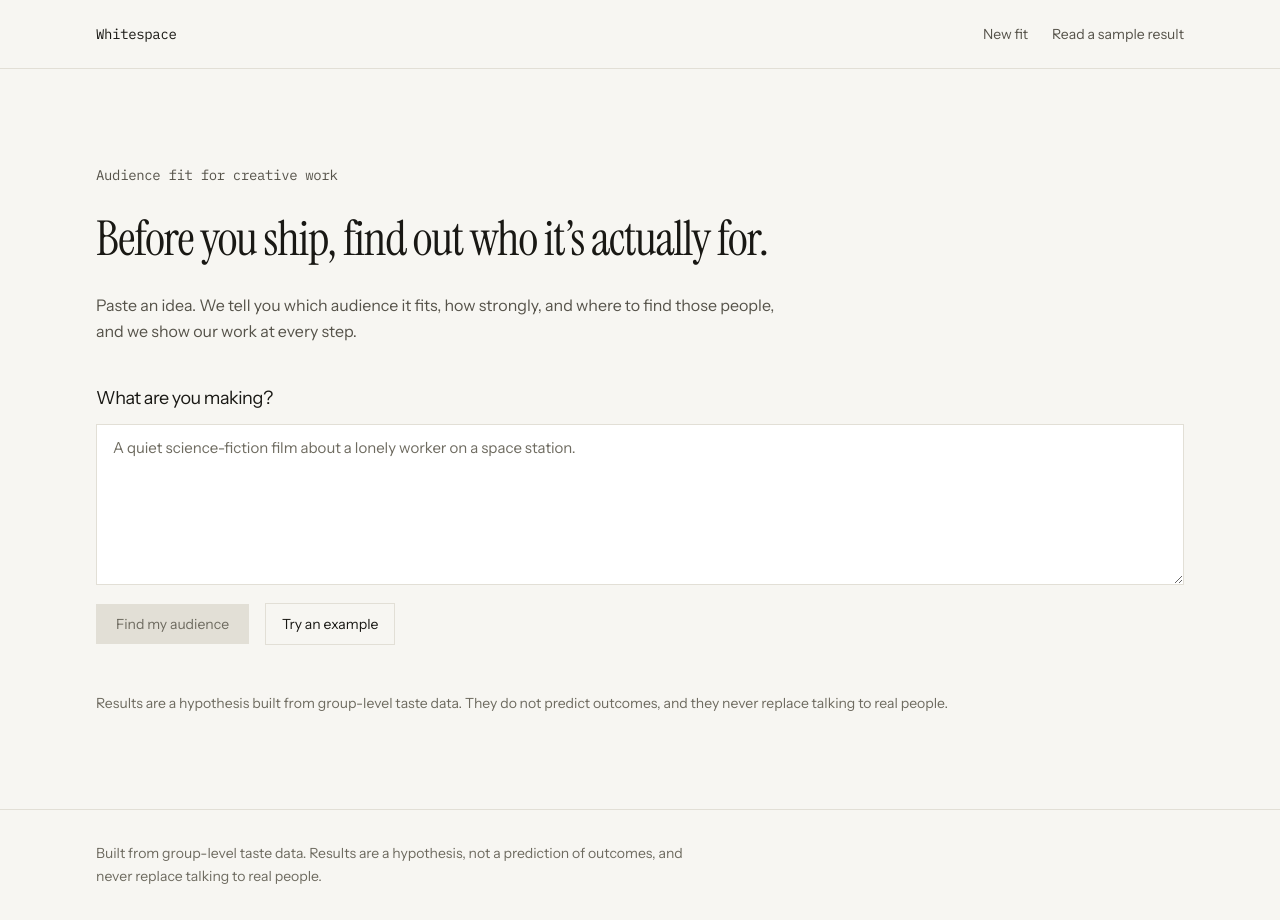
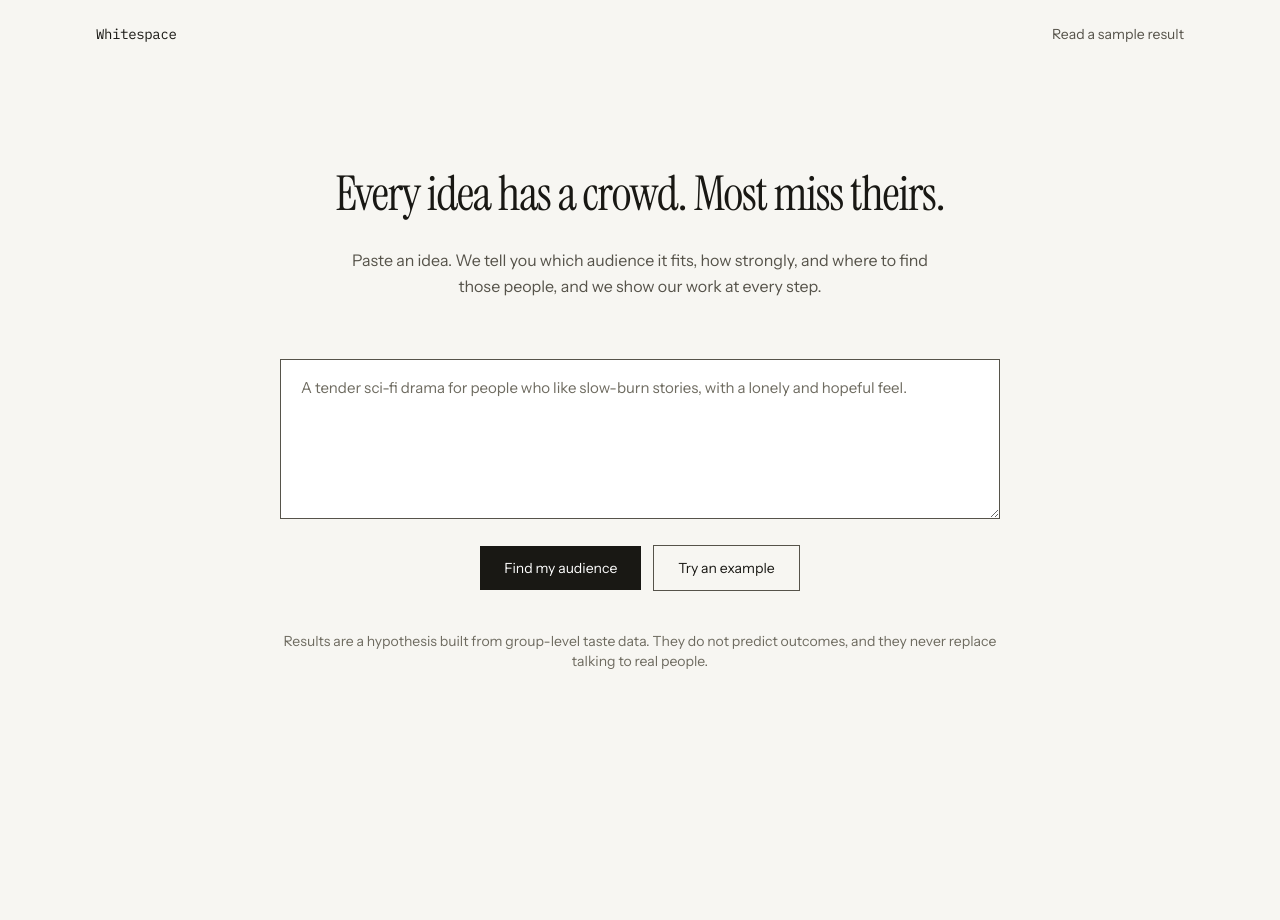
Before and after one commit to DammyCodes-all/whitespace, a Next.js app: page / in a window 1280 px wide. After the commit the page ends 800 px from the top, so only its background shows below. Built offline with nearby package versions, Linux system fonts and the light colour scheme.

Commit message:
chore: update homepage layout, refine input hierarchy, and enhance site header navigation

```diff
--- a/src/app/layout.tsx
+++ b/src/app/layout.tsx
@@ -5,7 +5,6 @@ import {
   Instrument_Serif,
 } from "next/font/google";
 import type { ReactNode } from "react";
-import { SiteFooter } from "@/components/site-footer";
 import { SiteHeader } from "@/components/site-header";
 import "./globals.css";
 
@@ -49,7 +48,6 @@ export default function RootLayout({
       <body className="flex min-h-full flex-col font-sans text-ink antialiased">
         <SiteHeader />
         {children}
-        <SiteFooter />
       </body>
     </html>
   );
--- a/src/app/page.tsx
+++ b/src/app/page.tsx
@@ -5,16 +5,13 @@ export default function Home() {
   const hypothesis = mockAudiences.find((a) => a.kind === "hypothesis");
   return (
     <main className="flex flex-1 flex-col">
-      <div className="mx-auto w-full max-w-6xl flex-1 px-6 py-24 sm:px-8">
-        <p className="font-mono text-sm tracking-tight text-ink-2">
-          Audience fit for creative work
-        </p>
-
-        <h1 className="mt-6 font-serif text-4xl leading-tight tracking-tight text-balance sm:text-5xl">
-          Before you ship, find out who it&rsquo;s actually for.
+      <div className="flex w-full flex-1 flex-col px-6 pb-12 pt-24 sm:px-8">
+        <div className="mx-auto flex w-full max-w-[720px] flex-col">
+          <h1 className="text-center font-serif text-4xl leading-tight tracking-tight text-balance sm:text-5xl">
+            Every idea has a crowd. Most miss theirs.
           </h1>
 
-        <p className="mt-6 max-w-prose text-body text-ink-2">
+          <p className="mx-auto mt-6 max-w-[38rem] text-center text-body text-ink-2">
             Paste an idea. We tell you which audience it fits, how strongly, and
             where to find those people, and we show our work at every step.
           </p>
@@ -24,11 +21,12 @@ export default function Home() {
             notFound={hypothesis?.notFoundTitles ?? []}
           />
 
-        <p className="mt-12 text-sm text-ink-3">
+          <p className="mt-10 text-center text-sm text-ink-3">
             Results are a hypothesis built from group-level taste data. They do
             not predict outcomes, and they never replace talking to real people.
           </p>
         </div>
+      </div>
     </main>
   );
 }
--- a/src/components/pitch-flow.tsx
+++ b/src/components/pitch-flow.tsx
@@ -10,7 +10,7 @@
  */
 
 import Link from "next/link";
-import { useState } from "react";
+import { useRef, useState } from "react";
 import { PitchForm } from "@/components/pitch-form";
 import { EXAMPLE_RUN_INPUT } from "@/lib/demo/example-run-input";
 import type { ResolvedTitle } from "@/lib/types";
@@ -24,6 +24,8 @@ export function PitchFlow({
 }) {
   const [pitch, setPitch] = useState("");
   const [step, setStep] = useState<"idea" | "sharpen">("idea");
+  const [emptyNudge, setEmptyNudge] = useState(false);
+  const ideaRef = useRef<HTMLTextAreaElement>(null);
   const exampleHref = `/run?input=${encodeURIComponent(
     JSON.stringify(EXAMPLE_RUN_INPUT),
   )}`;
@@ -72,34 +74,47 @@ export function PitchFlow({
   }
 
   return (
-    <section className="mt-10">
-      <label htmlFor="idea" className="block text-lg tracking-tight text-ink">
+    <section className="mt-12">
+      <label htmlFor="idea" className="sr-only">
         What are you making?
       </label>
       <textarea
         id="idea"
+        ref={ideaRef}
         value={pitch}
         onChange={(e) => setPitch(e.target.value)}
-        rows={6}
-        placeholder="A quiet science-fiction film about a lonely worker on a space station."
-        className="mt-3 w-full border border-rule bg-surface px-4 py-3 text-[15px] text-ink placeholder:text-ink-3"
+        onFocus={() => setEmptyNudge(false)}
+        rows={5}
+        placeholder="A tender sci-fi drama for people who like slow-burn stories, with a lonely and hopeful feel."
+        className="mt-3 min-h-40 w-full resize-y border border-ink-2 bg-surface px-5 py-4 text-left text-[15px] leading-relaxed text-ink placeholder:text-ink-3 transition-colors focus:border-ink focus:outline-none focus:ring-2 focus:ring-measured/30"
       />
-      <div className="mt-3 flex flex-wrap items-center gap-4">
+      <div className="mt-5 flex flex-col items-stretch justify-center gap-3 sm:flex-row sm:items-center">
         <button
           type="button"
-          onClick={() => setStep("sharpen")}
-          disabled={pitch.trim() === ""}
-          className="inline-block bg-ink px-5 py-2.5 text-sm text-paper transition-colors transition-transform duration-150 ease-out hover:bg-ink-2 active:scale-[0.97] disabled:cursor-not-allowed disabled:bg-rule disabled:text-ink-3"
+          onClick={() => {
+            if (pitch.trim() === "") {
+              setEmptyNudge(true);
+              ideaRef.current?.focus();
+              return;
+            }
+            setStep("sharpen");
+          }}
+          className="inline-flex min-h-11 items-center justify-center bg-ink px-6 py-3 text-sm text-white transition-colors transition-transform duration-150 ease-out hover:bg-ink-2 active:scale-[0.97]"
         >
           Find my audience
         </button>
         <Link
           href={exampleHref}
-          className="border border-rule px-4 py-2.5 text-sm text-ink transition-colors hover:border-ink-3 hover:bg-surface"
+          className="inline-flex min-h-11 items-center justify-center border border-ink-2 px-6 py-3 text-sm text-ink transition-colors hover:border-ink hover:bg-surface"
         >
           Try an example
         </Link>
       </div>
+      {emptyNudge && (
+        <p role="alert" className="mt-3 text-center text-sm text-ink-2">
+          Start with a sentence about what you&apos;re making.
+        </p>
+      )}
     </section>
   );
 }
--- a/src/components/site-header.tsx
+++ b/src/components/site-header.tsx
@@ -1,12 +1,17 @@
+"use client";
+
 import Link from "next/link";
+import { usePathname } from "next/navigation";
 
 /**
  * Site shell header. Server Component, instant nav via Link.
  * Single line on desktop, 68px tall. Light-only per design-direction.
  */
 export function SiteHeader() {
+  const pathname = usePathname();
+
   return (
-    <header className="border-b border-rule bg-paper print:hidden">
+    <header className="bg-paper print:hidden">
       <div className="mx-auto flex h-[68px] w-full max-w-6xl items-center justify-between px-6 sm:px-8">
         <Link
           href="/"
@@ -15,12 +20,14 @@ export function SiteHeader() {
           Whitespace
         </Link>
         <nav aria-label="Primary" className="flex items-center gap-6">
+          {pathname !== "/" && (
             <Link
               href="/"
               className="text-sm text-ink-2 transition-colors hover:text-ink"
             >
               New fit
             </Link>
+          )}
           <Link
             href="/run"
             className="text-sm text-ink-2 transition-colors hover:text-ink"
```
Also changed, not shown: 1 other file (tests, documents, lock files or other folders). Lines whose indentation alone changed are shown as unchanged.
